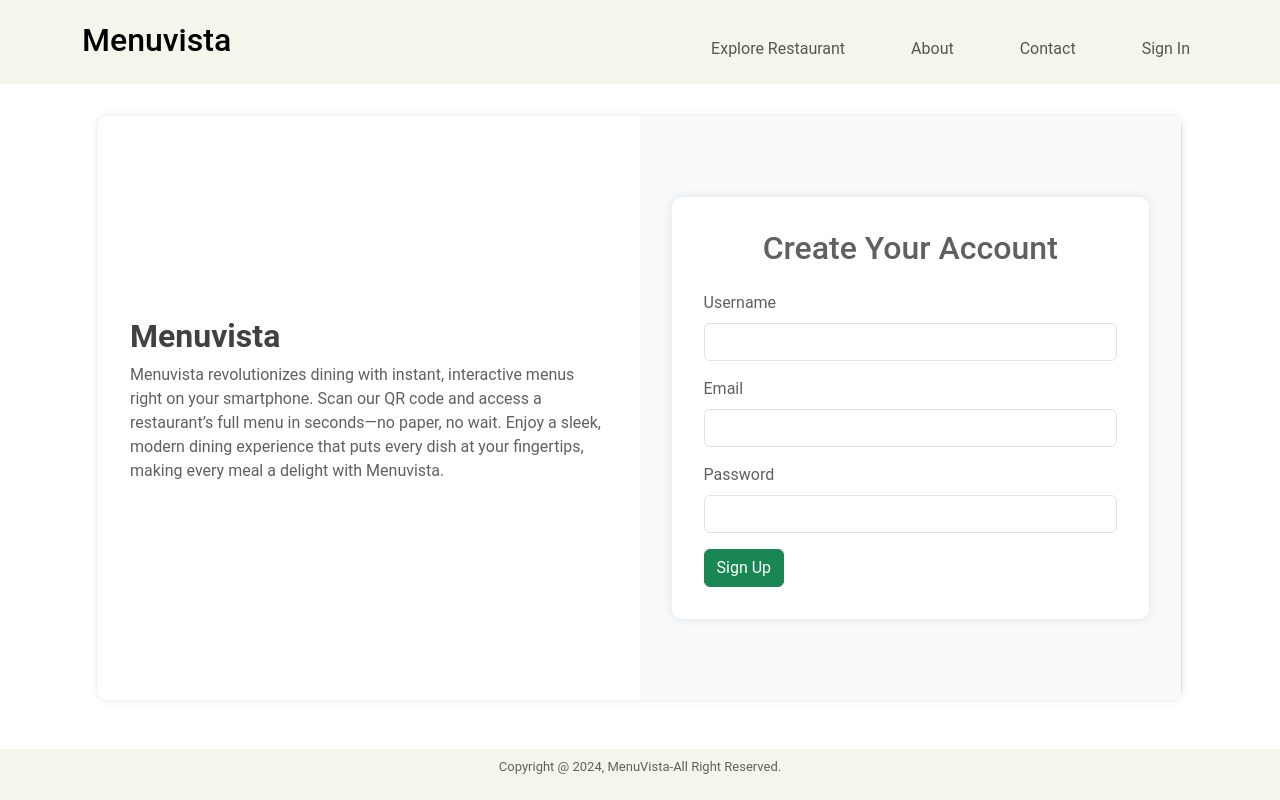
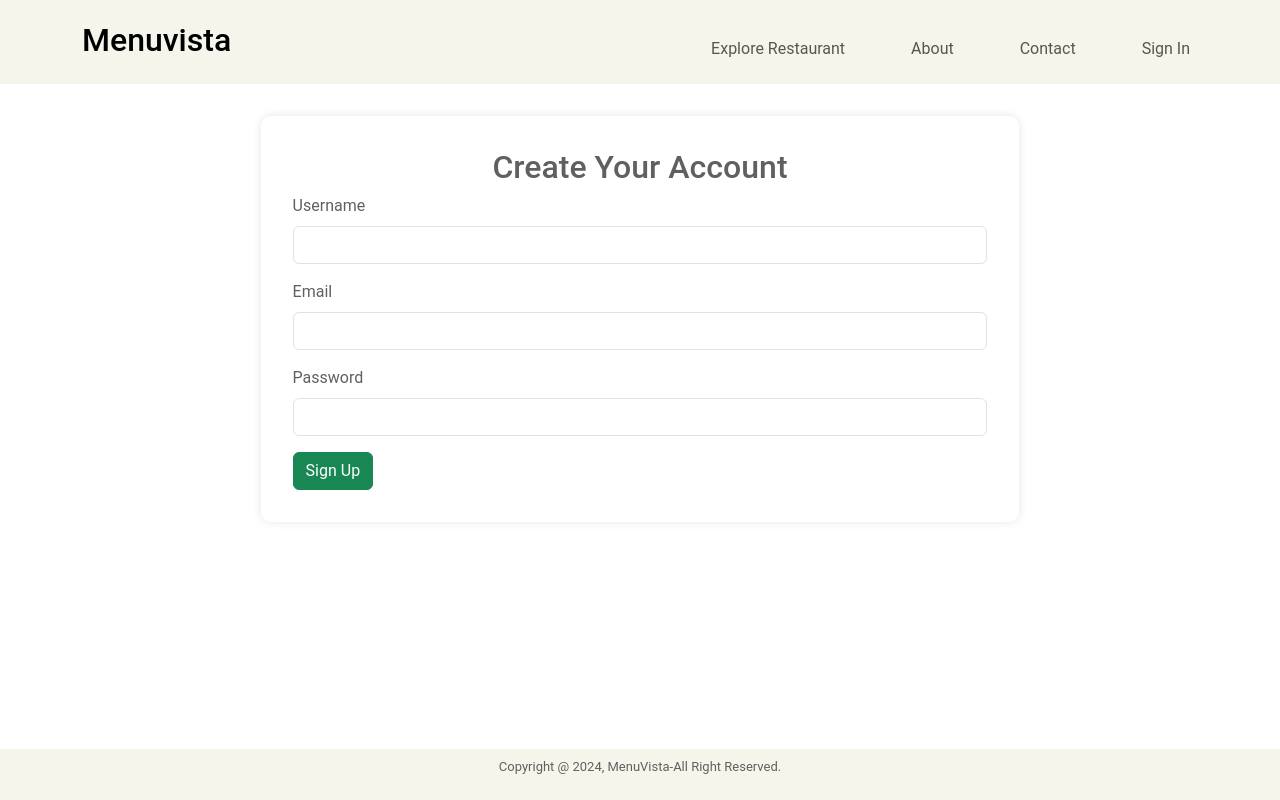
Before and after one commit to AdityaVerma25/Menuvista-Project, a Node server app: page /user/signup in a window 1280 px wide. Run offline with Node 20, Linux system fonts and the light colour scheme; some libraries are stand-ins or nearby versions.

Commit message:
Signup form formate changed

```diff
--- a/views/users/signup.ejs
+++ b/views/users/signup.ejs
@@ -1,25 +1,8 @@
 <%layout("/layouts/boilerplate")%>
 <body>
   <div
-    class="container-fluid mt-5 p-3 hero-form"
-    style="padding-left: 20px; padding-right: 20px"
+    class="mt-custom p-3"
   >
-    <div class="signup-container">
-      <div class="right">
-        <div>
-          <h2>
-            <strong style="color: rgb(65, 65, 65)"> Menuvista</strong>
-          </h2>
-          <p>
-            Menuvista revolutionizes dining with instant, interactive menus
-            right on your smartphone. Scan our QR code and access a restaurant’s
-            full menu in seconds—no paper, no wait. Enjoy a sleek, modern dining
-            experience that puts every dish at your fingertips, making every
-            meal a delight with Menuvista.
-          </p>
-        </div>
-      </div>
-
       <!-- Right Side -->
       <div class="left user-form">
         <div class="form-container">
@@ -81,86 +64,4 @@
       </div>
     </div>
   </div>
-
-  <style>
-    /* General Styles */
-    .container-fluid {
-      height: 90vh;
-      display: flex;
-      align-items: center;
-      justify-content: center;
-    }
-    .signup-container {
-      display: flex;
-      width: 100%;
-      max-width: 1200px;
-      height: 85%;
-      border-radius: 10px;
-      overflow: hidden;
-      box-shadow: 0 0 10px rgba(0, 0, 0, 0.1);
-    }
-
-    .left,
-    .right {
-      flex: 1;
-      padding: 2rem;
-      box-sizing: border-box;
-    }
-
-    .left {
-      background-color: #f8f9fa;
-      display: flex;
-      flex-direction: column;
-      align-items: center;
-      justify-content: center;
-      border-right: 1px solid #ddd;
-    }
-
-    .right {
-      background-color: #ffffff;
-      display: flex;
-      align-items: center;
-      justify-content: center;
-    }
-
-    .form-container {
-      width: 100%;
-      max-width: 500px;
-    }
-
-    .form-container h2 {
-      margin-bottom: 1.5rem;
-    }
-
-    .form-container a {
-      display: block;
-      margin-top: 1rem;
-      text-align: center;
-      color: #007bff;
-      text-decoration: none;
-    }
-
-    .form-container a:hover {
-      text-decoration: underline;
-    }
-
-    .form-container input {
-      margin-bottom: 1rem;
-    }
-
-    .text-right a {
-      font-size: 1rem;
-      text-decoration: none;
-      color: #007bff;
-    }
-
-    .text-right a:hover {
-      text-decoration: underline;
-    }
-
-    .invalid-feedback {
-      color: red;
-      font-size: 0.875rem;
-    }
-  </style>
 </body>
```
